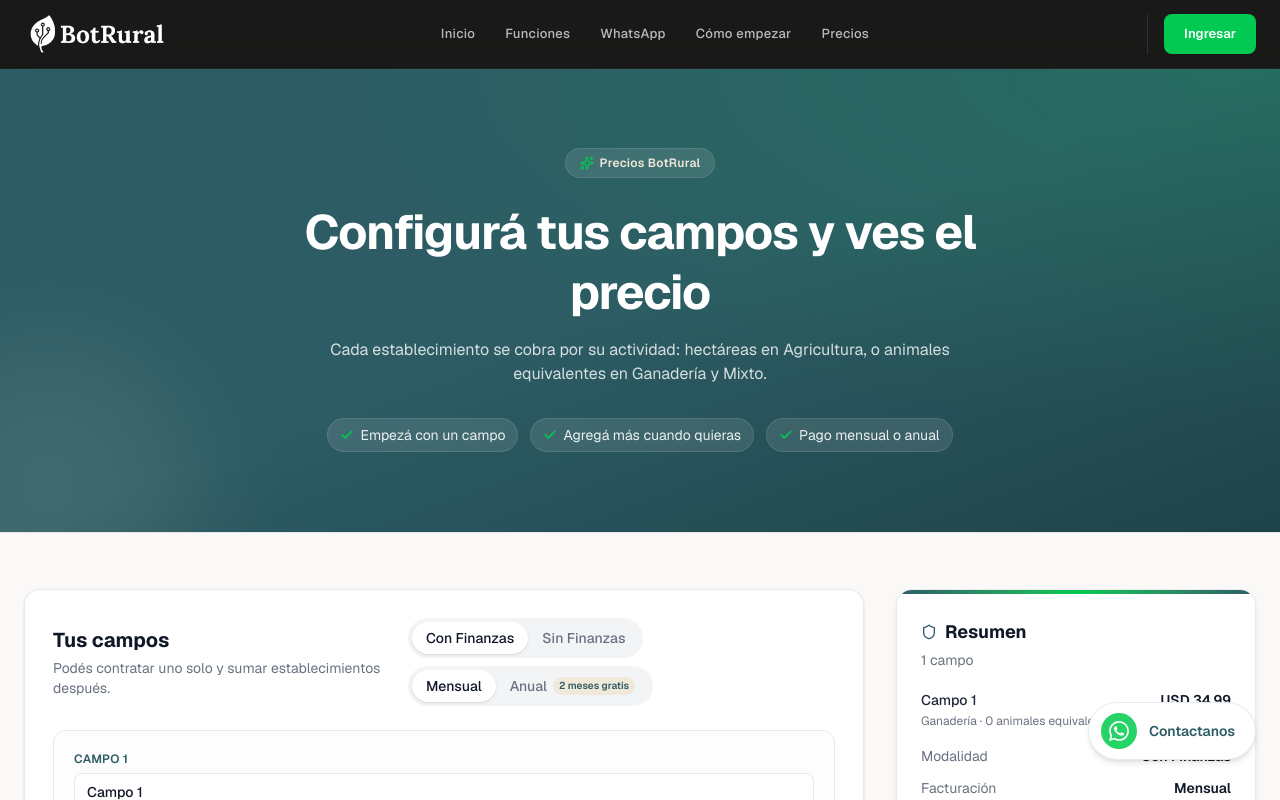
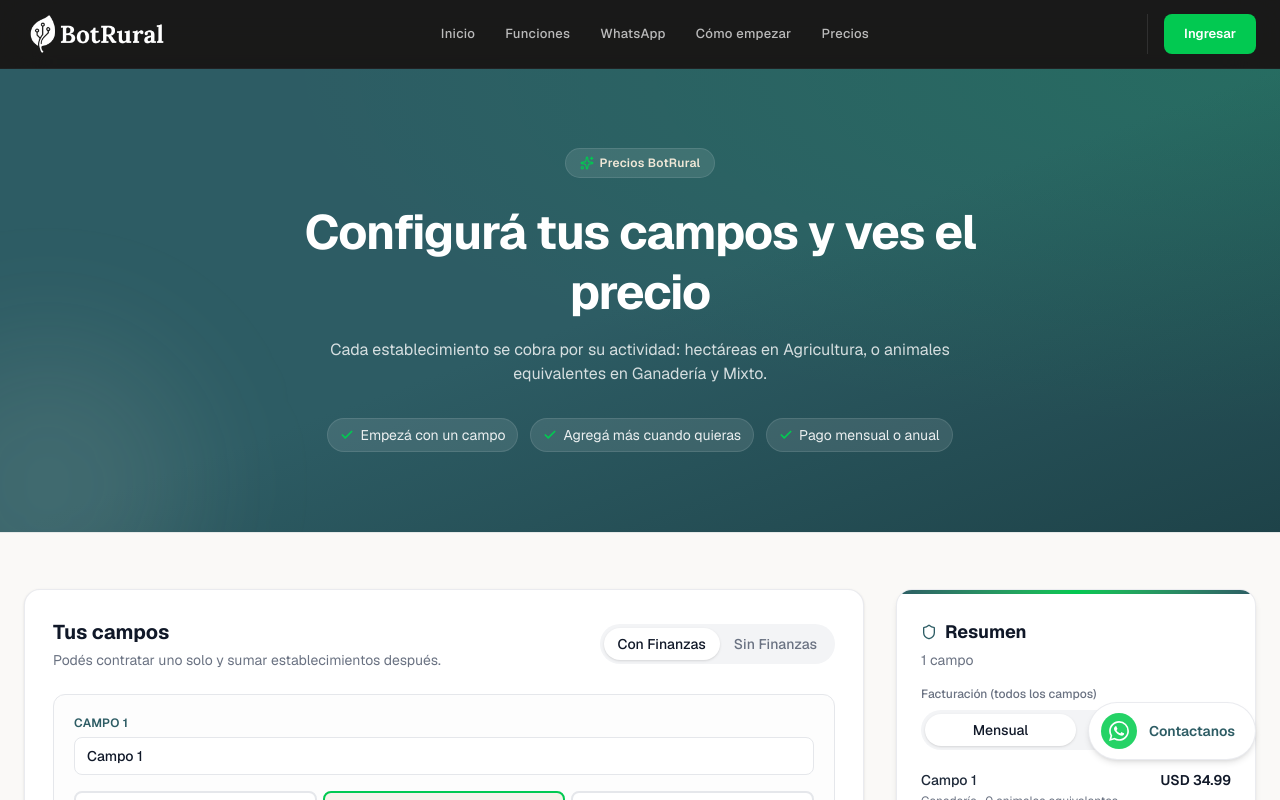
Before and after one commit to talalandig/landingbotrural, a Next.js app: page /pricing in a window 1280 px wide. Shown: the top 800 px of the page. Built offline with nearby package versions, Linux system fonts and the light colour scheme.

Commit message:
Precios: mensual/anual es de toda la cuenta, no de cada campo

```diff
--- a/app/pricing/page.tsx
+++ b/app/pricing/page.tsx
@@ -231,29 +231,6 @@ export default function PricingPage() {
                     Sin Finanzas
                   </button>
                 </div>
-                <div className="inline-flex items-center bg-gray-100 rounded-full p-1 text-sm font-medium">
-                  <button
-                    type="button"
-                    onClick={() => setCycle('monthly')}
-                    className={`px-3.5 py-1.5 rounded-full transition ${
-                      cycle === 'monthly' ? 'bg-white shadow-sm text-gray-900' : 'text-gray-500 hover:text-gray-700'
-                    }`}
-                  >
-                    Mensual
-                  </button>
-                  <button
-                    type="button"
-                    onClick={() => setCycle('annual')}
-                    className={`px-3.5 py-1.5 rounded-full transition flex items-center gap-1.5 ${
-                      cycle === 'annual' ? 'bg-white shadow-sm text-gray-900' : 'text-gray-500 hover:text-gray-700'
-                    }`}
-                  >
-                    Anual
-                    <span className="text-[10px] bg-[#F0E8D8] text-[#2D5C64] px-1.5 py-0.5 rounded-full font-semibold">
-                      2 meses gratis
-                    </span>
-                  </button>
-                </div>
               </div>
             </div>
 
@@ -263,9 +240,7 @@ export default function PricingPage() {
                 const esAgri = c.tipo === 'agricultura'
                 const eq = equivalentes(c)
                 const precioTxt =
-                  q.kind === 'contact'
-                    ? 'Contáctanos'
-                    : `USD ${fmtUsd(cycle === 'monthly' ? q.monthly : q.monthly * 10)}`
+                  q.kind === 'contact' ? 'Contáctanos' : `USD ${fmtUsd(q.monthly)}`
                 return (
                   <div
                     key={c.id}
@@ -372,7 +347,7 @@ export default function PricingPage() {
                       >
                         {precioTxt}
                         {q.kind === 'usd' && (
-                          <span className="text-xs font-normal text-gray-500 ml-1">{totalLabel}</span>
+                          <span className="text-xs font-normal text-gray-500 ml-1">/mes</span>
                         )}
                       </span>
                     </div>
@@ -435,9 +410,36 @@ export default function PricingPage() {
                 <Shield className="w-4 h-4 text-[#2D5C64]" />
                 <h3 className="text-lg font-bold text-gray-900">Resumen</h3>
               </div>
-              <p className="text-sm text-gray-500 mb-5">
+              <p className="text-sm text-gray-500 mb-4">
                 {campos.length === 1 ? '1 campo' : `${campos.length} campos`}
               </p>
+
+              <div className="mb-5">
+                <p className="text-xs font-medium text-gray-500 mb-2">Facturación (todos los campos)</p>
+                <div className="inline-flex w-full items-center bg-gray-100 rounded-full p-1 text-sm font-medium">
+                  <button
+                    type="button"
+                    onClick={() => setCycle('monthly')}
+                    className={`flex-1 px-3 py-1.5 rounded-full transition ${
+                      cycle === 'monthly' ? 'bg-white shadow-sm text-gray-900' : 'text-gray-500 hover:text-gray-700'
+                    }`}
+                  >
+                    Mensual
+                  </button>
+                  <button
+                    type="button"
+                    onClick={() => setCycle('annual')}
+                    className={`flex-1 px-3 py-1.5 rounded-full transition flex items-center justify-center gap-1.5 ${
+                      cycle === 'annual' ? 'bg-white shadow-sm text-gray-900' : 'text-gray-500 hover:text-gray-700'
+                    }`}
+                  >
+                    Anual
+                    <span className="text-[10px] bg-[#F0E8D8] text-[#2D5C64] px-1.5 py-0.5 rounded-full font-semibold">
+                      2 meses gratis
+                    </span>
+                  </button>
+                </div>
+              </div>
 
               <div className="space-y-3 text-sm border-b border-gray-100 pb-5 mb-5">
                 {quotes.map(({ campo, quote }, i) => {
```
